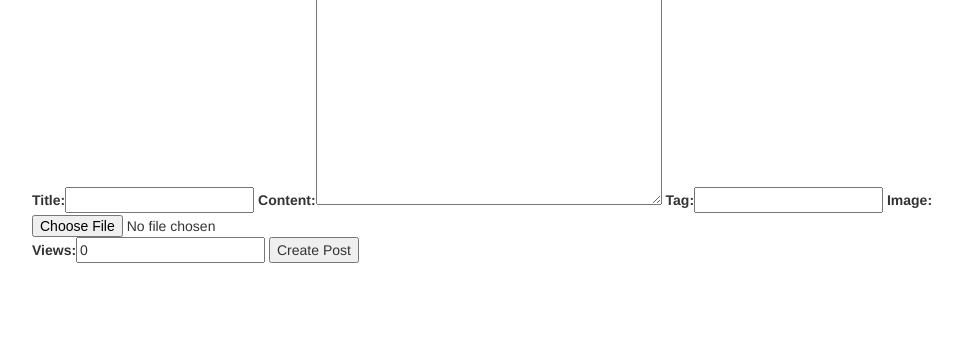
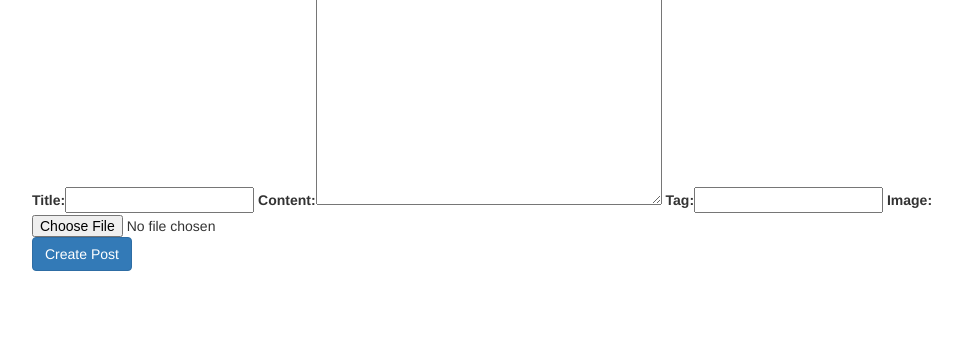
Before and after one commit to LCmry/bloggy_project, a Django app: page /blog/add_post/ in a window 1280 px wide. Shown: the part 124-461 px from the top of the page, without its empty margins (38-1000 px from the left). Run offline with Django 3.2, Linux system fonts and the light colour scheme; some libraries are stand-ins or nearby versions.

Commit message:
Added Bootstrap formatting to forms

```diff
--- a/blog/forms.py
+++ b/blog/forms.py
@@ -4,4 +4,4 @@ from blog.models import Post
 class PostForm(forms.ModelForm):
   class Meta:
     model = Post
-    fields = ['title', 'content', 'tag', 'image', 'views']
+    fields = ['title', 'content', 'tag', 'image']
--- a/bloggy_project/settings.py
+++ b/bloggy_project/settings.py
@@ -37,6 +37,9 @@ INSTALLED_APPS = (
     'django.contrib.sessions',
     'django.contrib.messages',
     'django.contrib.staticfiles',
+
+    # Third Party Apps
+    'django_forms_bootstrap',
 
     # Local App
     'blog',
--- a/requirements.txt
+++ b/requirements.txt
@@ -1,3 +1,4 @@
 Django==1.8.4
+django-forms-bootstrap==3.0.0
 Pillow==2.9.0
 wheel==0.29.0
--- a/templates/blog/add_post.html
+++ b/templates/blog/add_post.html
@@ -1,10 +1,13 @@
 {% extends '_base.html' %}
+
 {% block content %}
+{% load bootstrap_tags %}
 <h2>Add a Post</h2>
 <form id="post_form" method="post" action="/blog/add_post/" enctype="multipart/fomr-data">
   {% csrf_token %}
-  {{ form }}
+  {{ form | as_bootstrap }}
 
-  <input type="submit" name="submit" value="Create Post">
+  <input type="submit" name="submit" value="Create Post" class="btn btn-primary">
 </form>
+<br>
 {% endblock %}
```
